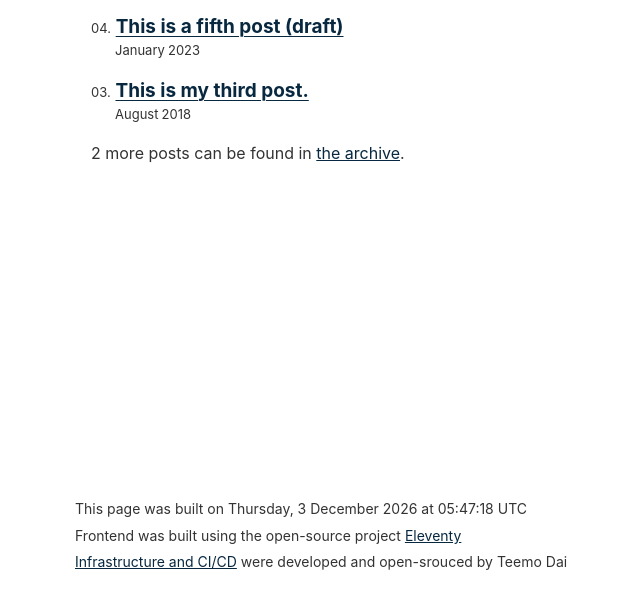
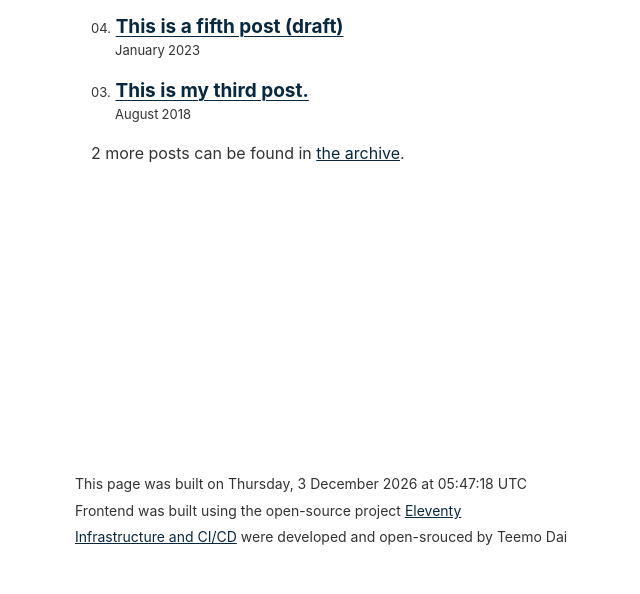
Before and after one commit to daiyyr/the-alchemist, an Eleventy site: page eleventy/content/index.njk in a window 1280 px wide. Shown: the part 206-800 px from the top of the page, without its empty margins (245-885 px from the left). Built offline with nearby package versions, Linux system fonts and the light colour scheme; Eleventy itself is replaced by a stand-in of ours; files that its build step writes are made by us from their sources.

Commit message:
footer style

```diff
--- a/eleventy/_includes/layouts/base.njk
+++ b/eleventy/_includes/layouts/base.njk
@@ -54,7 +54,7 @@
 			{{ content | safe }}
 		</main>
 
-		<footer style="position: absolute; bottom: 25px; font-size: 14px;">
+		<footer style="position: absolute; bottom: 50px; font-size: 14px;">
 			<p style="line-height: 0.9;">This page was built on {% currentBuildDate %}</p>
 			<p style="line-height: 0.9;">
 				Frontend was built using the open-source project <a href="https://github.com/11ty/eleventy">Eleventy</a>
```
